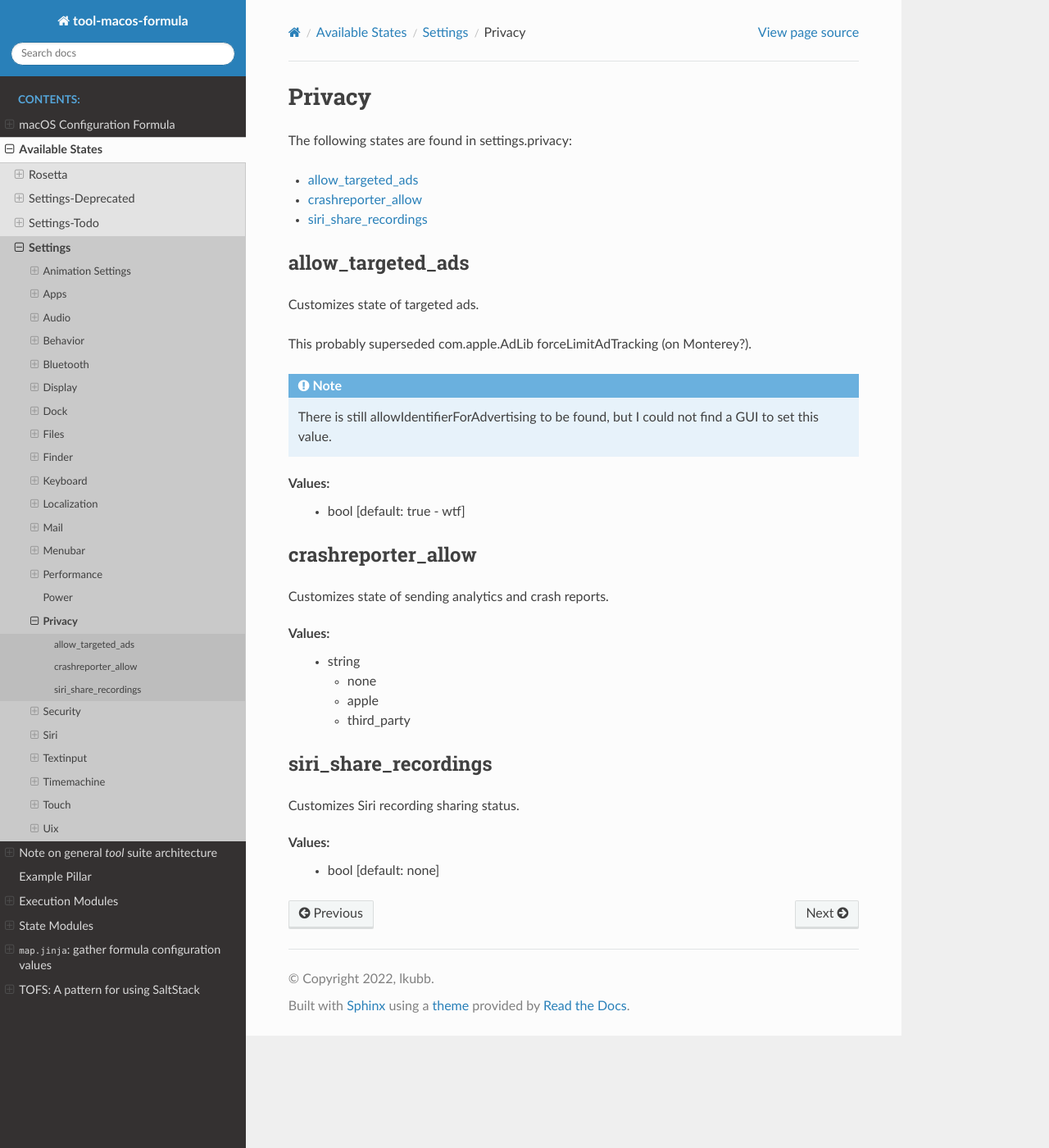
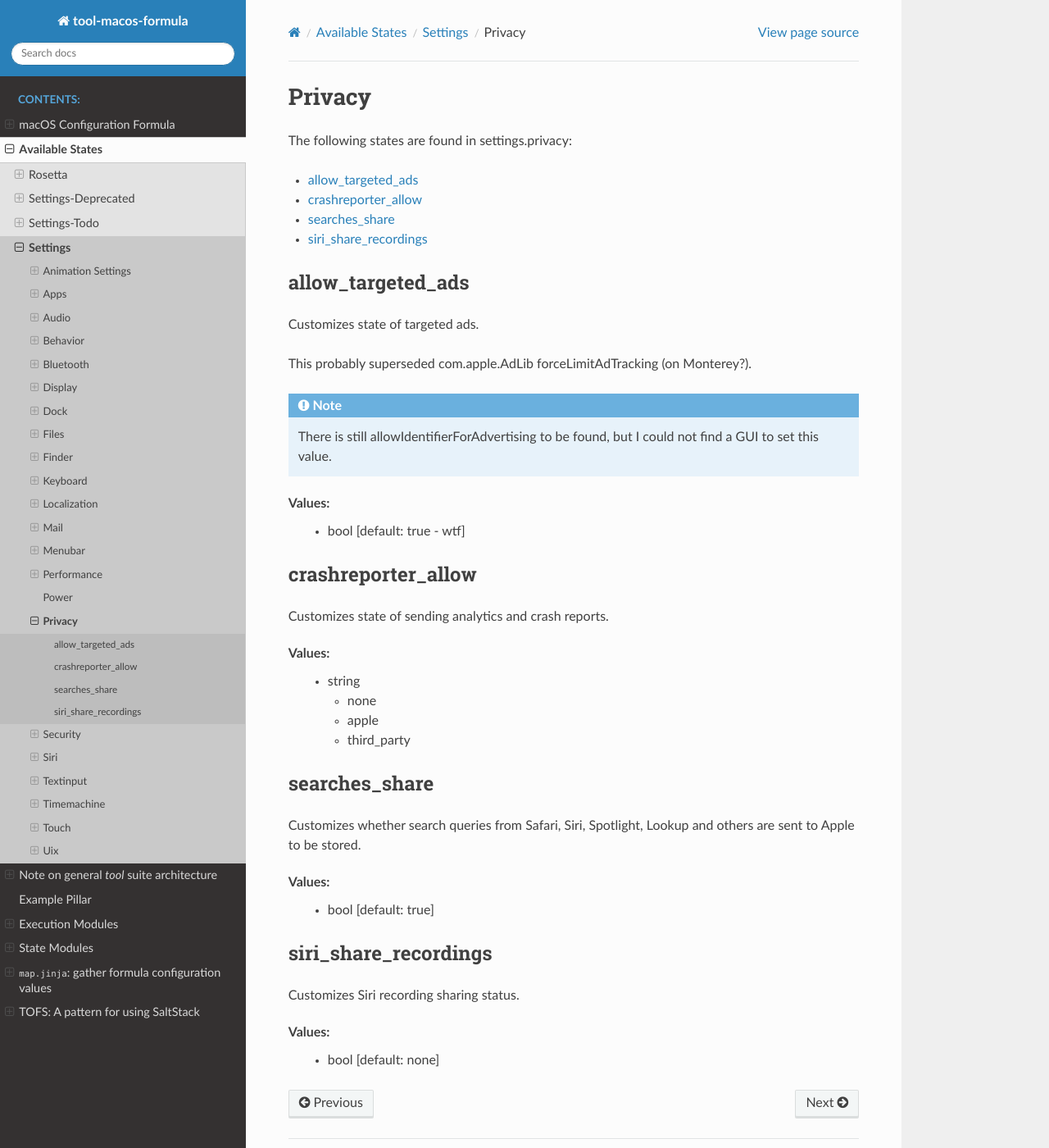
Before and after one commit to lkubb/salt-tool-macos-formula, a Sphinx documentation site: the page built from docs/states/settings/privacy.rst, in a window 1280 px wide and 1400 px high. Shown: the whole window at 82% size. Built offline with Sphinx 7.4.7 and the Read the Docs theme 3.1.0, drawn with Linux system fonts in a browser that asks for light colours.

Commit message:
feat: Manage search sharing, fix spotlight index

```diff
--- a/docs/README.rst
+++ b/docs/README.rst
@@ -514,6 +514,7 @@ The following shows an example of ``tool_macos`` per-user configuration. If prov
           clock: false
       privacy:
         allow_targeted_ads: true
+        searches_share: true
         siri_share_recordings: false
       security:
         airdrop: true
--- a/docs/states/settings/privacy.rst
+++ b/docs/states/settings/privacy.rst
@@ -34,6 +34,15 @@ Values:
       * third_party
 
 
+searches_share
+--------------
+Customizes whether search queries from Safari, Siri, Spotlight, Lookup
+and others are sent to Apple to be stored.
+
+Values:
+    - bool [default: true]
+
+
 siri_share_recordings
 ---------------------
 Customizes Siri recording sharing status.
--- a/docs/states/settings/uix.rst
+++ b/docs/states/settings/uix.rst
@@ -177,7 +177,6 @@ Values:
       * contacts
       * conversion
       * definition
-      * developer
       * documents
       * events-reminders
       * folders
@@ -192,6 +191,7 @@ Values:
       * siri
       * spreadsheets
       * system-preferences
+      * tips
 
 
 tab_ui_elements
```
Also changed, not shown: other parts of docs/README.rst (+1 -1 lines), 8 other files.
